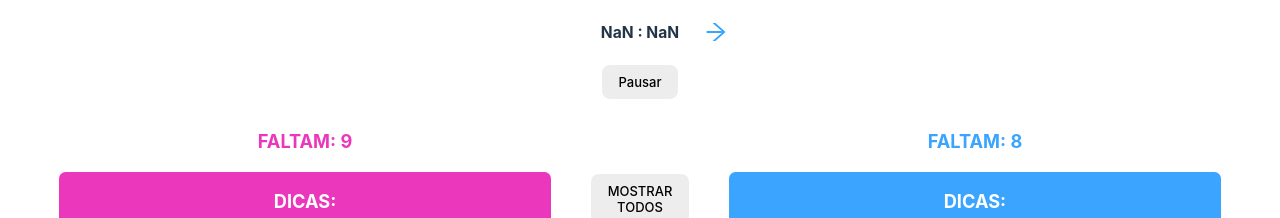
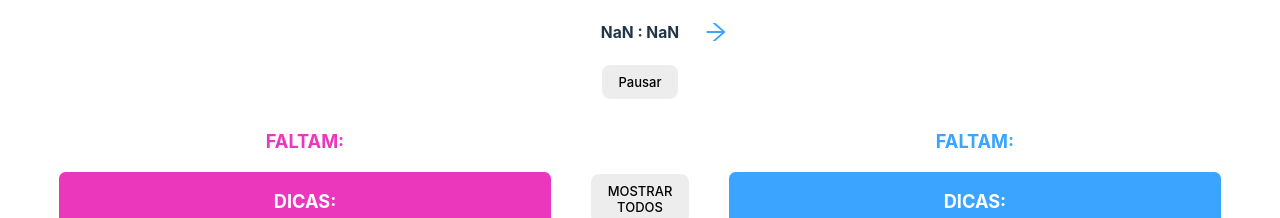
Before and after one commit to GustavoRCarvalho/codenames-web, a React (Vite) app: page /online/1 in a window 1280 px wide. Shown: the top 218 px of the page. Built offline with nearby package versions, Linux system fonts and the light colour scheme; no server answers.

Commit message:
add: tips axios calls

```diff
--- /dev/null
+++ b/src/components/Game/TeamsTips.jsx/TipsOnline.jsx
@@ -0,0 +1,77 @@
+import { TipsCard } from "./TipsCard"
+import { TipsInput } from "./TipsInput"
+import { useEffect, useRef, useState } from "react"
+import { TipsWrapper } from "./TipsWrappper"
+import { TipsBackground } from "./TipsBackground"
+import axios from "axios"
+import { BaseURL } from "../../../Axios/Axios"
+
+export const TipsOnline = ({
+  roomCode,
+  tips = [],
+  sendTip,
+  team,
+  color,
+  rest,
+  turn,
+}) => {
+  const [tipInput, setTipInput] = useState("")
+  const tipsInputRef = useRef(null)
+
+  function handleTypeEnter(e) {
+    if (e.key === "Enter") {
+      const inputSplit = tipInput.split(" ")
+      if (
+        tipInput !== "" &&
+        inputSplit.length === 2 &&
+        Number.isInteger(Number(inputSplit[1]))
+      ) {
+        let tip = `${inputSplit[0] + " - " + inputSplit[1]}`
+        postTip({ label: tip })
+        setTipInput("")
+      } else {
+        alert("Insira uma dica e uma quantidade de palavras. Ex.: Espelho 3")
+      }
+    }
+  }
+
+  const postTip = ({ label }) => {
+    const payload = { text: label, team: team }
+
+    function onSucess() {
+      sendTip()
+    }
+    function onFailure() {}
+
+    axios
+      .post(`${BaseURL}/hints/create/${roomCode}`, payload)
+      .then(onSucess)
+      .catch(onFailure)
+  }
+
+  useEffect(() => {
+    tipsInputRef?.current.focus()
+  }, [turn])
+
+  return (
+    <TipsBackground color={color} rest={rest}>
+      <TipsWrapper aria-label="tips">
+        {tips.map((label, index) => {
+          return <TipsCard key={label + index}>{label}</TipsCard>
+        })}
+      </TipsWrapper>
+      <TipsInput
+        ref={tipsInputRef}
+        placeholder="Insira a dica..."
+        title="Insert Tip"
+        $visible={turn}
+        maxLength={21}
+        value={tipInput}
+        onChange={(e) => {
+          setTipInput(e.target.value)
+        }}
+        onKeyDown={handleTypeEnter}
+      />
+    </TipsBackground>
+  )
+}
--- a/src/components/Screens/OnlineGamePage.jsx
+++ b/src/components/Screens/OnlineGamePage.jsx
@@ -2,13 +2,13 @@ import axios from "axios"
 import { useState, useEffect } from "react"
 import { io } from "socket.io-client"
 import { TipsGridContainer } from "../Game/TipsGridContainer"
-import { TipsOffline } from "../Game/TeamsTips.jsx/TipsOffiline"
 import { GridOnline } from "../Game/Grid/GridOnline"
 import { useLocation } from "react-router-dom"
 import { BaseURL } from "../../Axios/Axios"
 import { Stopwatch } from "../Game/Stopwatch"
 import { ContentContainer } from "../common/ContentLimit"
 import { NextTurnButton } from "../Game/NextTurnButton"
+import { TipsOnline } from "../Game/TeamsTips.jsx/TipsOnline"
 
 const socketGame = io(BaseURL)
 
@@ -16,13 +16,34 @@ export const OnlineGamePage = () => {
   const path = useLocation()
   const roomCode = path.pathname.split(":")[1]
   const [gameStats, setGameStats] = useState({})
+  const [tips, setTips] = useState([])
   const boolTurn = gameStats?.turn === "pink" ? true : false
-
-  const pinkRest = 9
-  const blueRest = 8
 
   const sendMessage = () => {
     socketGame.emit("change-game", roomCode)
+  }
+
+  const sendTip = () => {
+    socketGame.emit("add-hint", roomCode)
+  }
+
+  const getUpdateTips = ({ controller }) => {
+    axios
+      .get(`${BaseURL}/hints/${roomCode}`, {
+        signal: controller.signal,
+      })
+      .then(({ data: { hints } }) => {
+        let pinkTips = []
+        let blueTips = []
+        hints.map(({ team, text }) => {
+          if (team === "pink") {
+            pinkTips = [...pinkTips, text]
+          } else {
+            blueTips = [...blueTips, text]
+          }
+        })
+        setTips({ pink: pinkTips, blue: blueTips })
+      })
   }
 
   const getUpdateGame = ({ controller }) => {
@@ -41,6 +62,7 @@ export const OnlineGamePage = () => {
     socketGame.emit("add-player", roomCode)
 
     getUpdateGame({ controller: controller })
+    getUpdateTips({ controller: controller })
 
     return () => {
       controller.abort()
@@ -54,11 +76,16 @@ export const OnlineGamePage = () => {
       getUpdateGame({ controller: controller })
     }
 
+    function onChangeTips() {
+      getUpdateTips({ controller: controller })
+    }
+
     function onConnect() {}
 
     function onDisconnect() {}
 
     socketGame.on("get-game", onChangeGame)
+    socketGame.on("get-hints", onChangeTips)
     socketGame.on("connect", onConnect)
     socketGame.on("disconnect", onDisconnect)
 
@@ -96,10 +123,14 @@ export const OnlineGamePage = () => {
         handleChangeTurn={handleChangeTurn}
       />
       <TipsGridContainer>
-        <TipsOffline
+        <TipsOnline
+          tips={tips.pink}
+          roomCode={roomCode}
+          sendTip={sendTip}
           turn={boolTurn}
+          team={"pink"}
           color={"var(--bg-color-pink)"}
-          rest={pinkRest}
+          rest={gameStats.rest_pink}
         />
         <GridOnline
           wordList={gameStats.game_state}
@@ -109,10 +140,14 @@ export const OnlineGamePage = () => {
           turnTeam={gameStats.turn}
           handleChangeTurn={handleChangeTurn}
         />
-        <TipsOffline
+        <TipsOnline
+          tips={tips.blue}
+          roomCode={roomCode}
+          sendTip={sendTip}
           turn={!boolTurn}
+          team={"blue"}
           color={"var(--bg-color-blue)"}
-          rest={blueRest}
+          rest={gameStats.rest_blue}
         />
       </TipsGridContainer>
       <ContentContainer>
```
